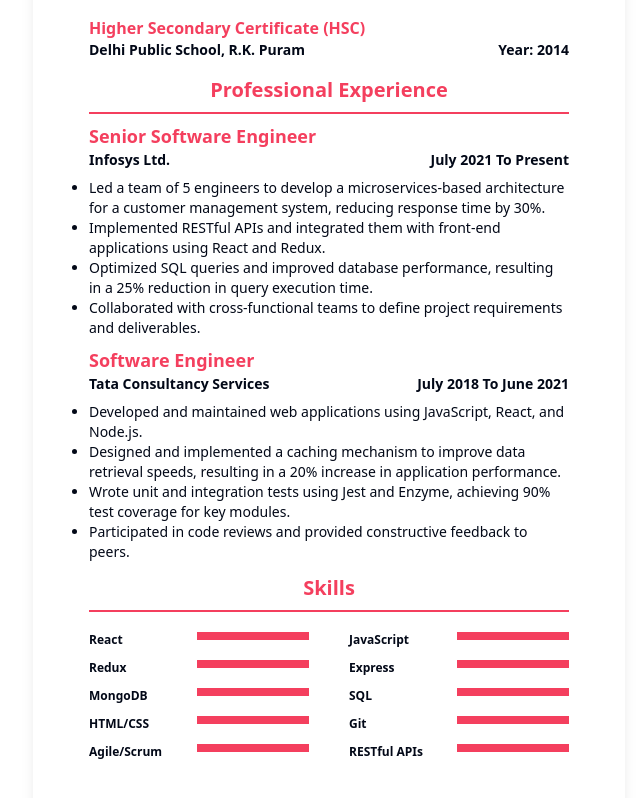
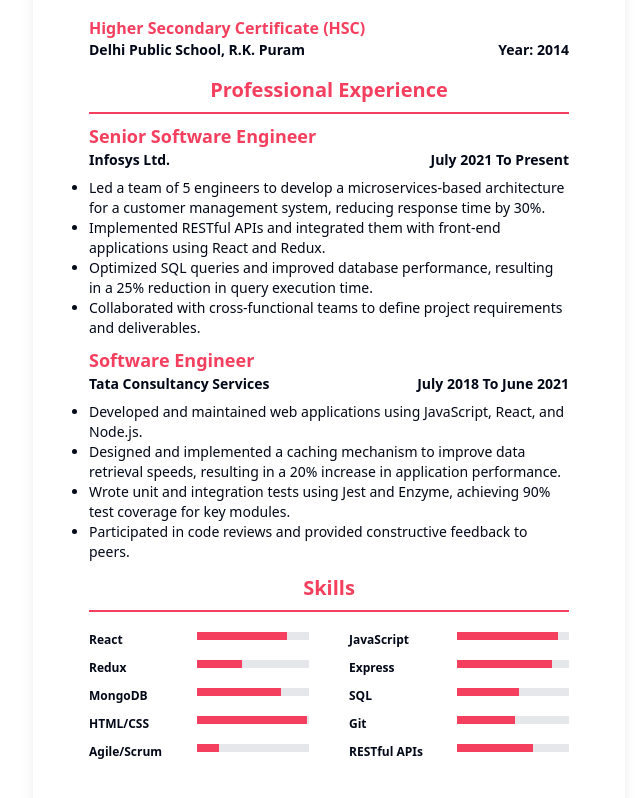
Before and after one commit to dhirajaryaa/AI-Resume-Builder, a React (Vite) app: page /dashboard/resume/1/edit in a window 1280 px wide. Shown: the part 486-1284 px from the top of the page, without its empty margins (623-1263 px from the left). Built offline with nearby package versions, Linux system fonts and the light colour scheme; no server answers.

Commit message:
refactor : fix styling on skills progress bar

```diff
--- a/src/components/custom/resumepreview/components/Skills.jsx
+++ b/src/components/custom/resumepreview/components/Skills.jsx
@@ -10,24 +10,27 @@ const Skills = ({ resumeData: { skills, themeColor } }) => {
         Skills
       </h2>
       <hr className="border-[1px] my-2" style={{ borderColor: themeColor }} />
-      <div className="grid grid-cols-2 gap-x-10 gap-y-3 mt-5">
-        {skills.map((item, index) => (
+      <div className="grid grid-cols-2 gap-x-10 gap-y-3 mt-5 items-center">
+        {skills.map((skill, index) => {
+          return (
             <div
               key={index}
               className="text-xs  font-semibold flex justify-between w-full"
             >
-            <h3>{item.name}</h3>
+              <h3>{skill.name}</h3>
+
               <div className="bg-gray-200 h-2 w-28">
                 <div
                   className="h-2"
                   style={{
+                    width: skill.knowledge,
                     backgroundColor: themeColor,
-                  width: item.knowledge + "%",
                   }}
                 ></div>
               </div>
             </div>
-        ))}
+          );
+        })}
       </div>
     </>
   );
--- a/src/data/dummyResume.js
+++ b/src/data/dummyResume.js
@@ -55,14 +55,14 @@ export const resumeData = {
   skills: [
     { name: "React", knowledge: "80%" },
     { name: "JavaScript", knowledge: "90%" },
-    { name: "Redux", knowledge: "70%" },
+    { name: "Redux", knowledge: "40%" },
     { name: "Express", knowledge: "85%" },
     { name: "MongoDB", knowledge: "75%" },
-    { name: "SQL", knowledge: "95%" },
+    { name: "SQL", knowledge: "55%" },
     { name: "HTML/CSS", knowledge: "98%" },
-    { name: "Git", knowledge: "92%" },
-    { name: "Agile/Scrum", knowledge: "80%" },
-    { name: "RESTful APIs", knowledge: "88%" },
+    { name: "Git", knowledge: "52%" },
+    { name: "Agile/Scrum", knowledge: "20%" },
+    { name: "RESTful APIs", knowledge: "68%" },
   ],
 
   projects: [
```
Lines whose indentation alone changed are shown as unchanged.
